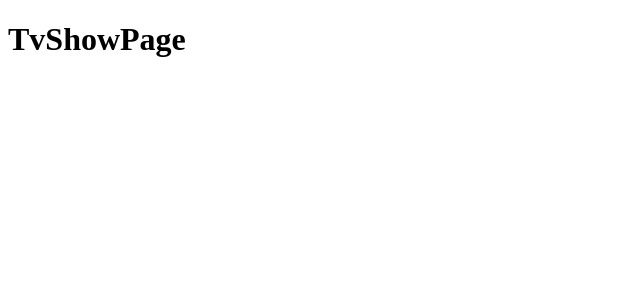
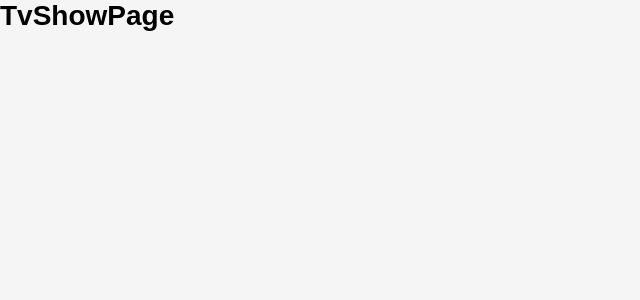
Before and after one commit to thiagomoyses/agap2, a React (Create React App) app: page / in a window 1280 px wide. Shown: the top 300 px of the page, without its empty margins (0-640 px from the left). Built offline with nearby package versions, Linux system fonts and the light colour scheme.

Commit message:
create global styles

```diff
--- a/src/App.tsx
+++ b/src/App.tsx
@@ -1,9 +1,14 @@
 import { Router } from 'routes'
+import GlobalStyle from 'styles/global';
 
 function App() {
 
   return (
-    <Router />
+    <div>
+      <GlobalStyle />
+      <Router />
+    </div>
+
   );
 }
 
--- a/src/styles/global.ts
+++ b/src/styles/global.ts
@@ -1,18 +1,32 @@
 import { createGlobalStyle } from "styled-components";
 
-export default createGlobalStyle `
+const globalStyle = createGlobalStyle`
 
     *{
+        padding: 0;
         margin: 0;
-        padding: 0;
         box-sizing: border-box;
     }
 
-    body {
+    body{
         background: #f5f5f5;
         font-size: 14px;
-        color: #333;
+        color: 333;
         font-family: sans-serif;
     }
 
-`;
+    button{
+        background-color: none;
+        border: none;
+        outline: none;
+    }
+
+    a{
+        text-decoration: none;
+        outline: none;
+    }
+
+
+`
+
+export default globalStyle;
```
